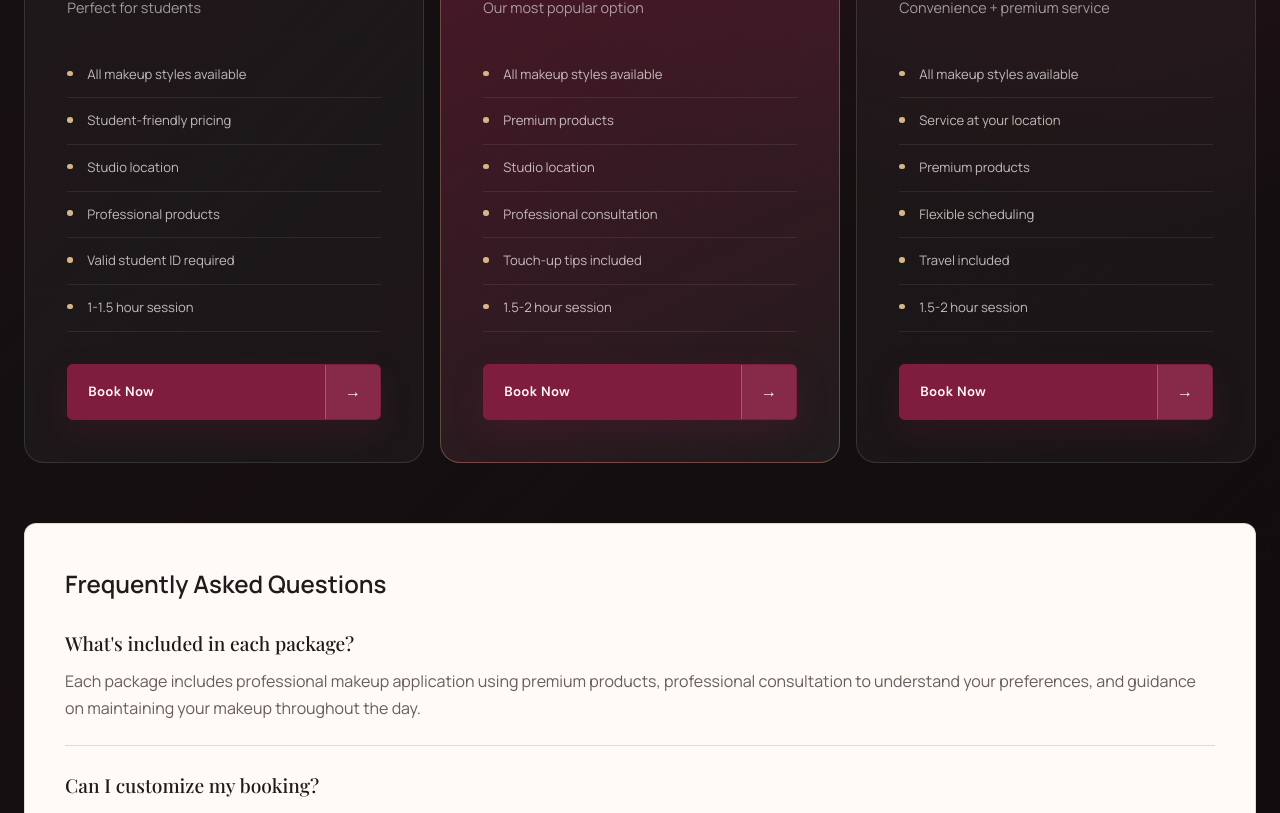
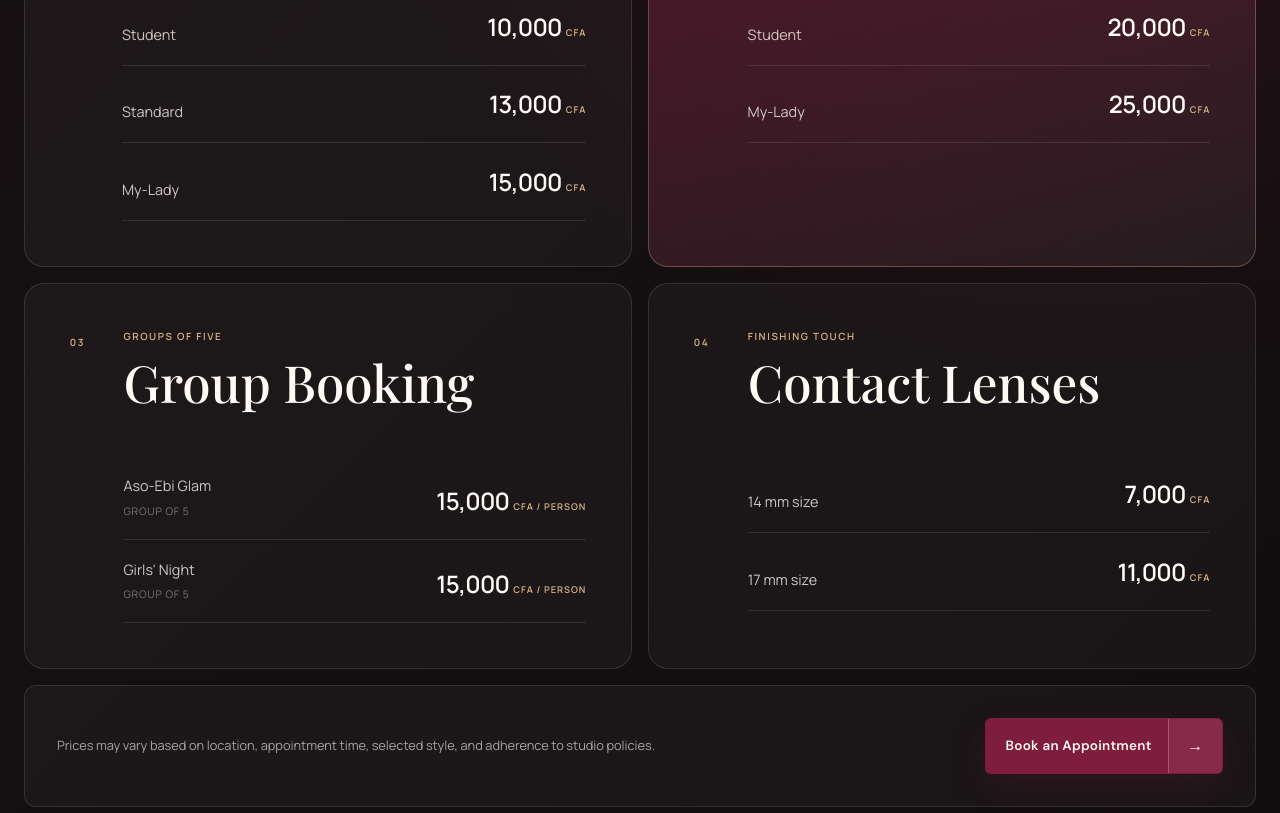
Before and after one commit to vxxious/LMR-STUDIO, a website built with Vite: page pricing/index.html in a window 1280 px wide. Shown: the part 724-1537 px from the top of the page. Built offline with nearby package versions, Linux system fonts and the light colour scheme; a web font is replaced by a local one.

Commit message:
feat: update service pricing

```diff
--- a/pricing/index.html
+++ b/pricing/index.html
@@ -71,54 +71,87 @@
           <p class="section-description">Professional makeup services for every budget</p>
         </div>
 
-        <div class="pricing-grid">
-          <div class="pricing-card">
-            <div class="pricing-badge">Popular</div>
-            <h3>Student</h3>
-            <div class="price">7,000 <span>CFA</span></div>
-            <p class="price-subtitle">Perfect for students</p>
-            <ul class="pricing-features">
-              <li>All makeup styles available</li>
-              <li>Student-friendly pricing</li>
-              <li>Studio location</li>
-              <li>Professional products</li>
-              <li>Valid student ID required</li>
-              <li>1-1.5 hour session</li>
-            </ul>
-            <a href="/booking/" class="btn btn-primary">Book Now</a>
-          </div>
+        <div class="price-list" aria-label="LMR Studio price list">
+          <article class="price-list-card">
+            <p class="price-list-number" aria-hidden="true">01</p>
+            <div class="price-list-content">
+              <p class="price-list-label">In studio</p>
+              <h2>Studio Session</h2>
+              <dl class="price-list-items">
+                <div class="price-list-row">
+                  <dt>Student</dt>
+                  <dd>10,000 <span>CFA</span></dd>
+                </div>
+                <div class="price-list-row">
+                  <dt>Standard</dt>
+                  <dd>13,000 <span>CFA</span></dd>
+                </div>
+                <div class="price-list-row">
+                  <dt>My-Lady</dt>
+                  <dd>15,000 <span>CFA</span></dd>
+                </div>
+              </dl>
+            </div>
+          </article>
 
-          <div class="pricing-card featured">
-            <div class="pricing-badge">Best Value</div>
-            <h3>Standard</h3>
-            <div class="price">9,000 <span>CFA</span></div>
-            <p class="price-subtitle">Our most popular option</p>
-            <ul class="pricing-features">
-              <li>All makeup styles available</li>
-              <li>Premium products</li>
-              <li>Studio location</li>
-              <li>Professional consultation</li>
-              <li>Touch-up tips included</li>
-              <li>1.5-2 hour session</li>
-            </ul>
-           <a href="/booking/" class="btn btn-primary">Book Now</a>
-          </div>
+          <article class="price-list-card price-list-card-featured">
+            <p class="price-list-number" aria-hidden="true">02</p>
+            <div class="price-list-content">
+              <p class="price-list-label">At your location</p>
+              <h2>Home Service</h2>
+              <dl class="price-list-items">
+                <div class="price-list-row">
+                  <dt>Student</dt>
+                  <dd>20,000 <span>CFA</span></dd>
+                </div>
+                <div class="price-list-row">
+                  <dt>My-Lady</dt>
+                  <dd>25,000 <span>CFA</span></dd>
+                </div>
+              </dl>
+            </div>
+          </article>
 
-          <div class="pricing-card">
-            <div class="pricing-badge">Premium</div>
-            <h3>Home Service</h3>
-            <div class="price">15,000 <span>CFA</span></div>
-            <p class="price-subtitle">Convenience + premium service</p>
-            <ul class="pricing-features">
-              <li>All makeup styles available</li>
-              <li>Service at your location</li>
-              <li>Premium products</li>
-              <li>Flexible scheduling</li>
-              <li>Travel included</li>
-              <li>1.5-2 hour session</li>
-            </ul>
-            <a href="/booking/" class="btn btn-primary">Book Now</a>
-          </div>
+          <article class="price-list-card">
+            <p class="price-list-number" aria-hidden="true">03</p>
+            <div class="price-list-content">
+              <p class="price-list-label">Groups of five</p>
+              <h2>Group Booking</h2>
+              <dl class="price-list-items">
+                <div class="price-list-row">
+                  <dt>Aso-Ebi Glam <small>Group of 5</small></dt>
+                  <dd>15,000 <span>CFA / person</span></dd>
+                </div>
+                <div class="price-list-row">
+                  <dt>Girls' Night <small>Group of 5</small></dt>
+                  <dd>15,000 <span>CFA / person</span></dd>
+                </div>
+              </dl>
+            </div>
+          </article>
+
+          <article class="price-list-card">
+            <p class="price-list-number" aria-hidden="true">04</p>
+            <div class="price-list-content">
+              <p class="price-list-label">Finishing touch</p>
+              <h2>Contact Lenses</h2>
+              <dl class="price-list-items">
+                <div class="price-list-row">
+                  <dt>14 mm size</dt>
+                  <dd>7,000 <span>CFA</span></dd>
+                </div>
+                <div class="price-list-row">
+                  <dt>17 mm size</dt>
+                  <dd>11,000 <span>CFA</span></dd>
+                </div>
+              </dl>
+            </div>
+          </article>
+        </div>
+
+        <div class="pricing-note-panel">
+          <p>Prices may vary based on location, appointment time, selected style, and adherence to studio policies.</p>
+          <a href="/booking/" class="btn btn-primary">Book an Appointment</a>
         </div>
 
         <div class="legacy-callout legacy-faq">
--- a/style.css
+++ b/style.css
@@ -1150,6 +1150,119 @@ img {
   text-align: center;
 }
 
+.price-list {
+  display: grid;
+  grid-template-columns: repeat(2, minmax(0, 1fr));
+  gap: 1rem;
+}
+
+.price-list-card {
+  display: grid;
+  grid-template-columns: auto minmax(0, 1fr);
+  gap: clamp(1.25rem, 3vw, 2.5rem);
+  min-height: 24rem;
+  padding: clamp(1.5rem, 3.5vw, 3rem);
+  border: 1px solid rgba(255, 250, 245, 0.12);
+  border-radius: var(--radius-md);
+  background: rgba(255, 250, 245, 0.035);
+}
+
+.price-list-card-featured {
+  border-color: rgba(215, 181, 137, 0.32);
+  background: linear-gradient(155deg, rgba(127, 29, 63, 0.55), rgba(255, 250, 245, 0.06));
+}
+
+.price-list-number,
+.price-list-label {
+  color: var(--champagne);
+  font-size: 0.62rem;
+  font-weight: 600;
+  letter-spacing: 0.16em;
+  text-transform: uppercase;
+}
+
+.price-list-number {
+  padding-top: 0.35rem;
+}
+
+.price-list-content h2 {
+  margin-top: 0.75rem;
+  font-family: 'Playfair Display', serif;
+  font-size: clamp(2rem, 4vw, 3.4rem);
+  font-weight: 500;
+  line-height: 1;
+}
+
+.price-list-items {
+  margin-top: clamp(2rem, 4vw, 3rem);
+}
+
+.price-list-row {
+  display: grid;
+  grid-template-columns: minmax(0, 1fr) auto;
+  gap: 1.25rem;
+  align-items: end;
+  padding-block: 1.15rem;
+  border-bottom: 1px solid rgba(255, 250, 245, 0.1);
+}
+
+.price-list-row dt,
+.price-list-row dd {
+  margin: 0;
+}
+
+.price-list-row dt {
+  color: rgba(255, 250, 245, 0.78);
+  font-size: 0.9rem;
+}
+
+.price-list-row dt small {
+  display: block;
+  margin-top: 0.3rem;
+  color: rgba(255, 250, 245, 0.42);
+  font-size: 0.65rem;
+  letter-spacing: 0.08em;
+  text-transform: uppercase;
+}
+
+.price-list-row dd {
+  color: var(--white);
+  font-size: clamp(1.15rem, 2vw, 1.5rem);
+  font-weight: 600;
+  letter-spacing: -0.03em;
+  text-align: right;
+  white-space: nowrap;
+}
+
+.price-list-row dd span {
+  color: var(--champagne);
+  font-size: 0.58rem;
+  letter-spacing: 0.1em;
+  text-transform: uppercase;
+}
+
+.pricing-note-panel {
+  display: flex;
+  gap: 2rem;
+  align-items: center;
+  justify-content: space-between;
+  margin-top: 1rem;
+  padding: clamp(1.5rem, 3vw, 2rem);
+  border: 1px solid rgba(255, 250, 245, 0.12);
+  border-radius: var(--radius-sm);
+  background: rgba(255, 250, 245, 0.035);
+}
+
+.pricing-note-panel p {
+  max-width: 45rem;
+  color: rgba(255, 250, 245, 0.62);
+  font-size: 0.8rem;
+}
+
+.pricing-note-panel .btn {
+  flex: 0 0 auto;
+}
+
 .artist-grid {
   display: grid;
   grid-template-columns: minmax(20rem, 0.9fr) minmax(22rem, 1.1fr);
@@ -2274,6 +2387,14 @@ body > main:not(#main-content) section {
     padding-block: 5.5rem;
   }
 
+  .price-list {
+    grid-template-columns: 1fr;
+  }
+
+  .price-list-card {
+    min-height: auto;
+  }
+
   .nav-cta {
     display: none;
   }
@@ -2444,6 +2565,33 @@ body > main:not(#main-content) section {
     width: 100%;
   }
 
+  .price-list-card {
+    grid-template-columns: 1fr;
+  }
+
+  .price-list-number {
+    padding-top: 0;
+  }
+
+  .price-list-row {
+    align-items: start;
+    grid-template-columns: 1fr;
+    gap: 0.5rem;
+  }
+
+  .price-list-row dd {
+    text-align: left;
+  }
+
+  .pricing-note-panel {
+    align-items: stretch;
+    flex-direction: column;
+  }
+
+  .pricing-note-panel .btn {
+    width: 100%;
+  }
+
   .hero-visual {
     width: 100%;
   }
```
Also changed, not shown: booking/index.html (+17 -3 lines).
